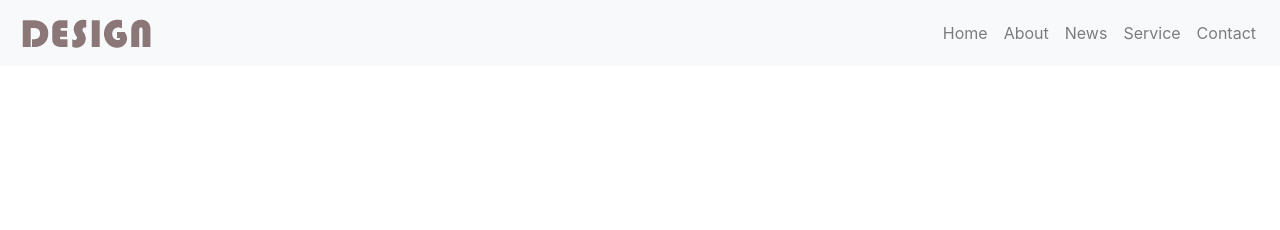
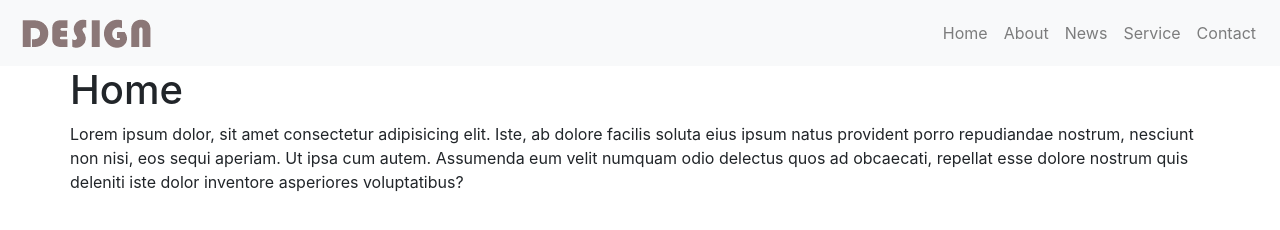
Before and after one commit to ecyt1995/onepage, a plain HTML site: page index.html in a window 1280 px wide. Drawn offline with nearby package versions, Linux system fonts and the light colour scheme.

Commit message:
edit-index-0803

```diff
--- a/index.html
+++ b/index.html
@@ -54,8 +54,25 @@
             </ul>
 
         </div>
+
     </nav>
+    <section id="Home">
+        <div class="container">
+            <div class="row">
+                <div class="txt-bg">
+                    <h1>Home</h1>
+                    <p>Lorem ipsum dolor, sit amet consectetur adipisicing elit. Iste, ab dolore facilis soluta eius ipsum natus provident porro repudiandae nostrum, nesciunt non nisi, eos sequi aperiam. Ut ipsa cum autem. Assumenda eum velit numquam odio delectus quos ad obcaecati, repellat esse dolore nostrum quis deleniti iste dolor inventore asperiores voluptatibus?</p>
+                </div>
+            </div>
+        </div>
+    </section>
+
+
+
+
+
     <!-- ↑ 網頁結構撰寫區 -->
+
 
     <!-- JS -->
     <!-- jQuery主程式 -->
```
